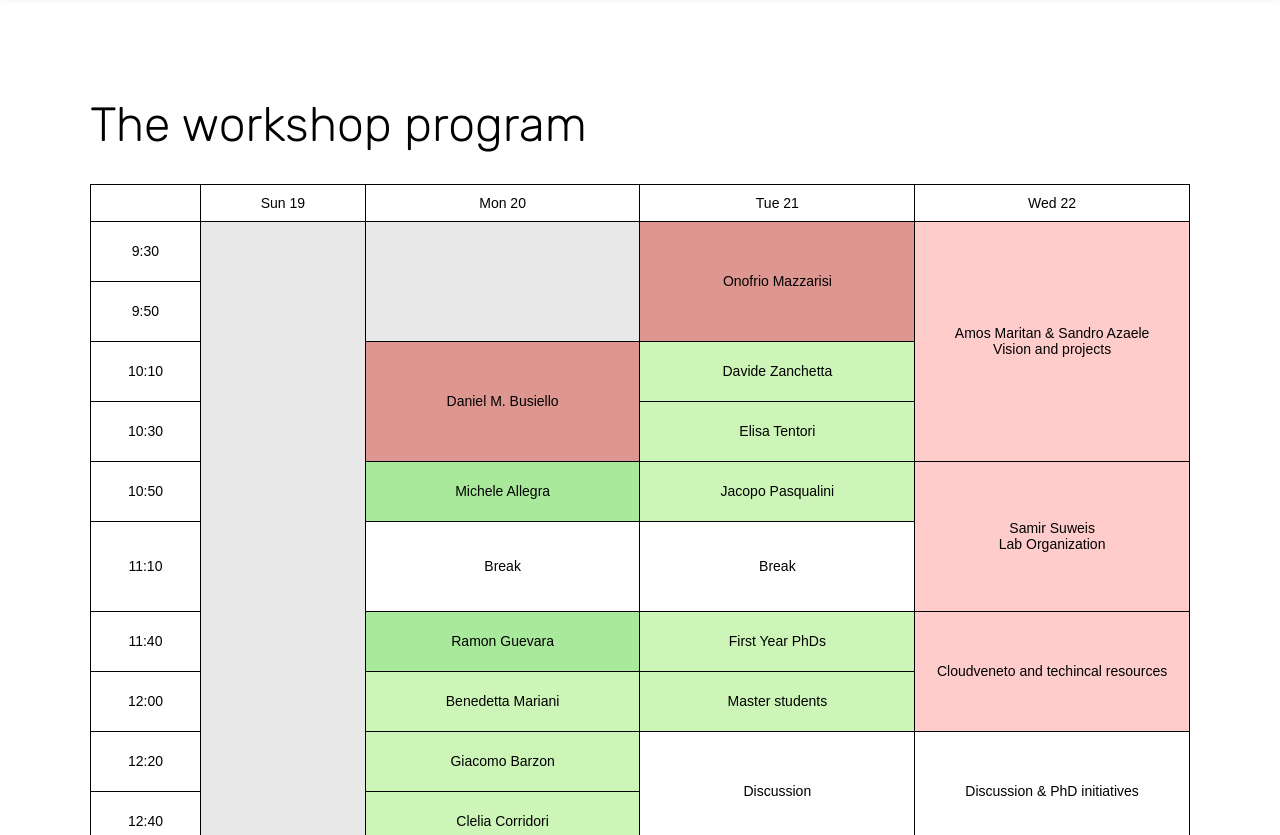
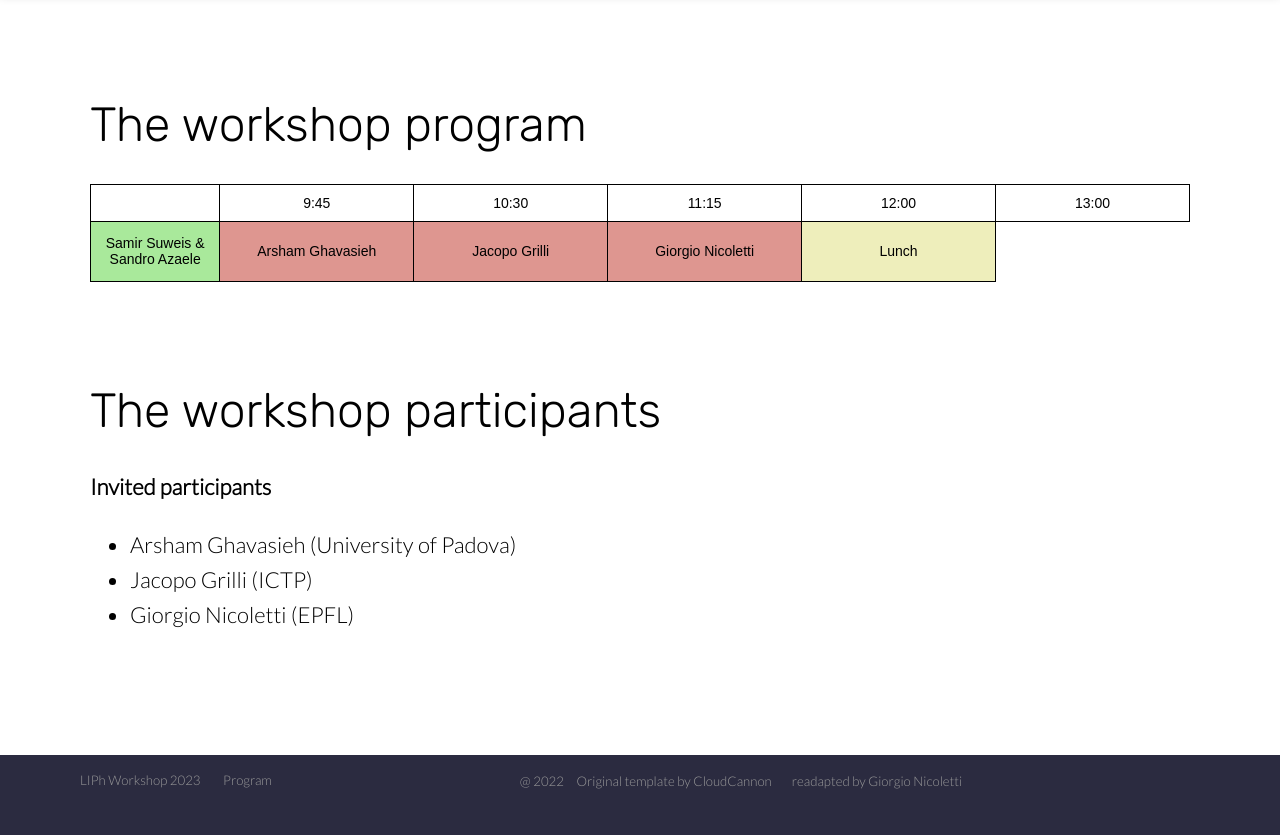
Before and after one commit to liphlab/kickoff2023, a Jekyll site: the page built from program.html, in a window 1280 px wide and 900 px high, scrolled down 839 px, cut to the strip 65-900 px from the top of the window. Built offline with Jekyll 4.4.1, drawn with Linux system fonts in a browser that asks for light colours; nearby versions of some CDN libraries; after the commit the page ends 1712 px from its top, so only the background shows below that; some of the changed text lies outside the part shown.

Commit message:
Updated program

```diff
--- a/program.html
+++ b/program.html
@@ -45,112 +45,20 @@ image: /images/backpd.png
 												<thead>
 												  <tr>
 												    <th class="tg-baqh" style="width:10%"></th>
-												    <th class="tg-baqh" style="width:15%">Sun 19</th>
-														<th class="tg-baqh" style="width:25%">Mon 20</th>
-														<th class="tg-baqh" style="width:25%">Tue 21</th>
-														<th class="tg-baqh" style="width:25%">Wed 22</th>
+												    <th class="tg-baqh" style="width:15%">9:45</th>
+												    <th class="tg-baqh" style="width:15%">10:30</th>
+												    <th class="tg-baqh" style="width:15%">11:15</th>
+												    <th class="tg-baqh" style="width:15%">12:00</th>
+												    <th class="tg-baqh" style="width:15%">13:00</th>
 												  </tr>
 												</thead>
 												<tbody>
 													<tr height="60px">
-													    <td class="tg-baqh">9:30</td>
-															<td class="tg-gggg" rowspan="20"></td>
-															<td class="tg-gggg" rowspan="2"></td>
-															<td class="tg-inv" rowspan="2">Onofrio Mazzarisi</td>
-															<td class="tg-phmi" rowspan="4">Amos Maritan & Sandro Azaele <br> Vision and projects</td>
-													</tr>
-													<tr height="60px">
-													    <td class="tg-baqh">9:50</td>
-													</tr>
-													<tr height="60px">
-													    <td class="tg-baqh">10:10</td>
-															<td class="tg-inv" rowspan="2">Daniel M. Busiello </td>
-															<td class="tg-phd" rowspan="1">Davide Zanchetta</td>
-													</tr>
-													<tr height="60px">
-													    <td class="tg-baqh">10:30</td>
-															<td class="tg-phd" rowspan="1">Elisa Tentori</td>
-													</tr>
-													<tr height="60px">
-															<td class="tg-baqh">10:50</td>
-															<td class="tg-pdocs" rowspan="1">Michele Allegra</td>
-															<td class="tg-phd" rowspan="1">Jacopo Pasqualini</td>
-															<td class="tg-phmi" rowspan="2">Samir Suweis <br> Lab Organization</td>
-													</tr>
-													<tr height="90px">
-															<td class="tg-baqh">11:10</td>
-															<td class="tg-baqh" rowspan="1">Break</td>
-															<td class="tg-baqh" rowspan="1">Break</td>
-													</tr>
-													<tr height="60px">
-													    <td class="tg-baqh">11:40</td>
-															<td class="tg-pdocs" rowspan="1">Ramon Guevara</td>
-															<td class="tg-phd" rowspan="1">First Year PhDs</td>
-															<td class="tg-phmi" rowspan="2">Cloudveneto and techincal resources</td>
-													</tr>
-													<tr height="60px">
-													    <td class="tg-baqh">12:00</td>
-															<td class="tg-phd" rowspan="1">Benedetta Mariani</td>
-															<td class="tg-phd" rowspan="1">Master students</td>
-													</tr>
-													<tr height="60px">
-															<td class="tg-baqh">12:20</td>
-															<td class="tg-phd" rowspan="1">Giacomo Barzon</td>
-															<td class="tg-baqh" rowspan="2">Discussion</td>
-															<td class="tg-baqh" rowspan="2">Discussion & PhD initiatives</td>
-													</tr>
-													<tr height="60px">
-													    <td class="tg-baqh">12:40</td>
-															<td class="tg-phd" rowspan="1">Clelia Corridori</td>
-													</tr>
-													<tr height="120px">
-													    <td class="tg-baqh">13:00 <br> 15:00</td>
-															<td class="tg-cbly" rowspan="1">Lunch</td>
-															<td class="tg-cbly" rowspan="1">Lunch</td>
-															<td class="tg-cbly" rowspan="1">Lunch</td>
-													</tr>
-													<tr height="60px">
-													    <td class="tg-baqh">15:00</td>
-															<td class="tg-phd" rowspan="1">Prajwal Padmanabha</td>
-															<td class="tg-inv" rowspan="2">Daniele Iudicone</td>
-													</tr>
-													<tr height="60px">
-													    <td class="tg-baqh">15:20</td>
-															<td class="tg-pdocs" rowspan="1">Giorgio Nicoletti</td>
-													</tr>
-													<tr height="60px">
-													    <td class="tg-baqh">15:40</td>
-															<td class="tg-phd" rowspan="1">Fabio Menegazzo</td>
-															<td class="tg-phd" rowspan="1">Emanuele Pigani</td>
-													</tr>
-													<tr height="60px">
-													    <td class="tg-baqh">16:00</td>
-															<td class="tg-inv" rowspan="1">Davide Bernardi</td>
-															<td class="tg-inv" rowspan="2">Tutorial: Julia (Onofrio)</td>
-													</tr>
-													<tr height="60px">
-															<td class="tg-baqh">16:20</td>
-															<td class="tg-inv" rowspan="1">Marika Sartore</td>
-													</tr>
-													<tr height="60px">
-															<td class="tg-baqh">16:40</td>
-															<td class="tg-1eo6" rowspan="4">Brainstorming & group meetings</td>
-															<td class="tg-1eo6" rowspan="4">Brainstorming & group meetings</td>
-													</tr>
-													<tr>
-													    <td class="tg-baqh">17:00</td>
-													</tr>
-													<tr>
-													    <td class="tg-baqh">18:00</td>
-													</tr>
-													<tr>
-													    <td class="tg-baqh">19:00</td>
-													</tr>
-													<tr>
-													    <td class="tg-baqh">20:00</td>
-															<td class="tg-cbly">Dinner</td>
-															<td class="tg-cbly">Dinner</td>
-															<td class="tg-cbly">Dinner</td>
+															<td class="tg-pdocs" rowspan="1">Samir Suweis & Sandro Azaele</td>
+															<td class="tg-inv" rowspan="1">Arsham Ghavasieh</td>
+															<td class="tg-inv" rowspan="1">Jacopo Grilli</td>
+															<td class="tg-inv" rowspan="1">Giorgio Nicoletti</td>
+															<td class="tg-1eo6" rowspan="1">Lunch</td>
 													</tr>
 												</tbody>
 												</table>
@@ -165,39 +73,9 @@ image: /images/backpd.png
 				<p class="editable" style = "text-align: justify;text-justify: inter-word;">
 					<strong>Invited participants</strong>
 					<ul>
-						<li>Daniel Maria Busiello</li>
-						<li>Onofrio Mazzarisi</li>
-						<li>Daniele Iudicone</li>
-						<li>Maurizio Ribera d'Alcalà</li>
-						<li>Chiara Poletto</li>
-						<li>Marika Sartore</li>
-					</ul>
-				</p>
-				<p class="editable" style = "text-align: justify;text-justify: inter-word;">
-					<strong>Senior Lab Members</strong>
-					<ul>
-						<li>Amos Maritan</li>
-						<li>Samir Suweis</li>
-						<li>Sandro Azaele</li>
-					</ul>
-				</p>
-				<p class="editable" style = "text-align: justify;text-justify: inter-word;">
-					<strong>Postdocs & PhD students</strong>
-					<ul>
-						<li>Michele Allegra (researcher)</li>
-						<li>Ramon Guevara (researcher)</li>
-						<li>Giorgio Nicoletti (postdoc)</li>
-						<li>Benedetta Mariani (3rd year PhD student)</li>
-						<li>Prajwal Padmanabha (3rd year PhD student)</li>
-						<li>Jacopo Pasqualini (2nd year PhD student)</li>
-						<li>Giacomo Barzon (2nd year PhD student)</li>
-						<li>Elisa Tentori (2nd year PhD student)</li>
-						<li>Davide Zanchetta (2nd year PhD student)</li>
-						<li>Fabio Menegazzo (2nd year PhD student)</li>
-						<li>Emanuele Pigani (2nd year PhD student)</li>
-						<li>Clelia Corridori (1st year PhD student)</li>
-						<li>Alice Doimo (1st year PhD student)</li>
-						<li>Francesco Ferraro (1st year PhD student)</li>
+						<li>Arsham Ghavasieh (University of Padova)</li>
+						<li>Jacopo Grilli (ICTP)</li>
+						<li>Giorgio Nicoletti (EPFL)</li>
 					</ul>
 				</p>
 			</div>
```
